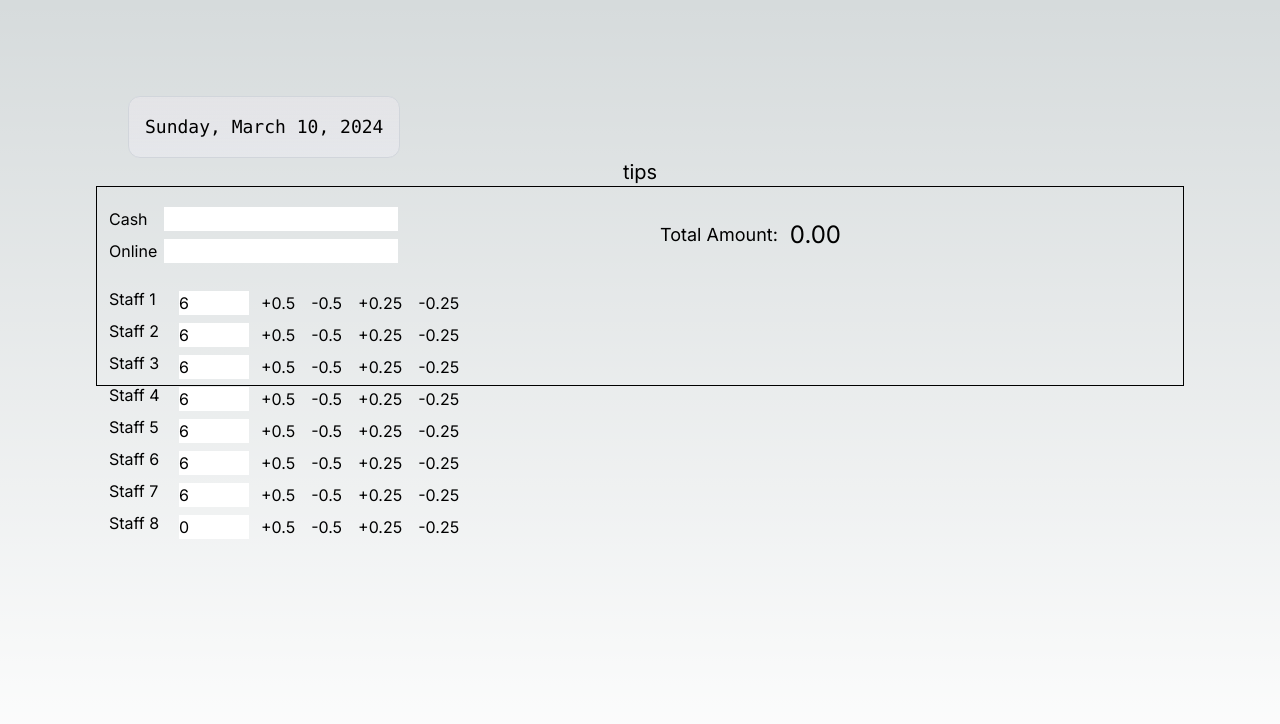
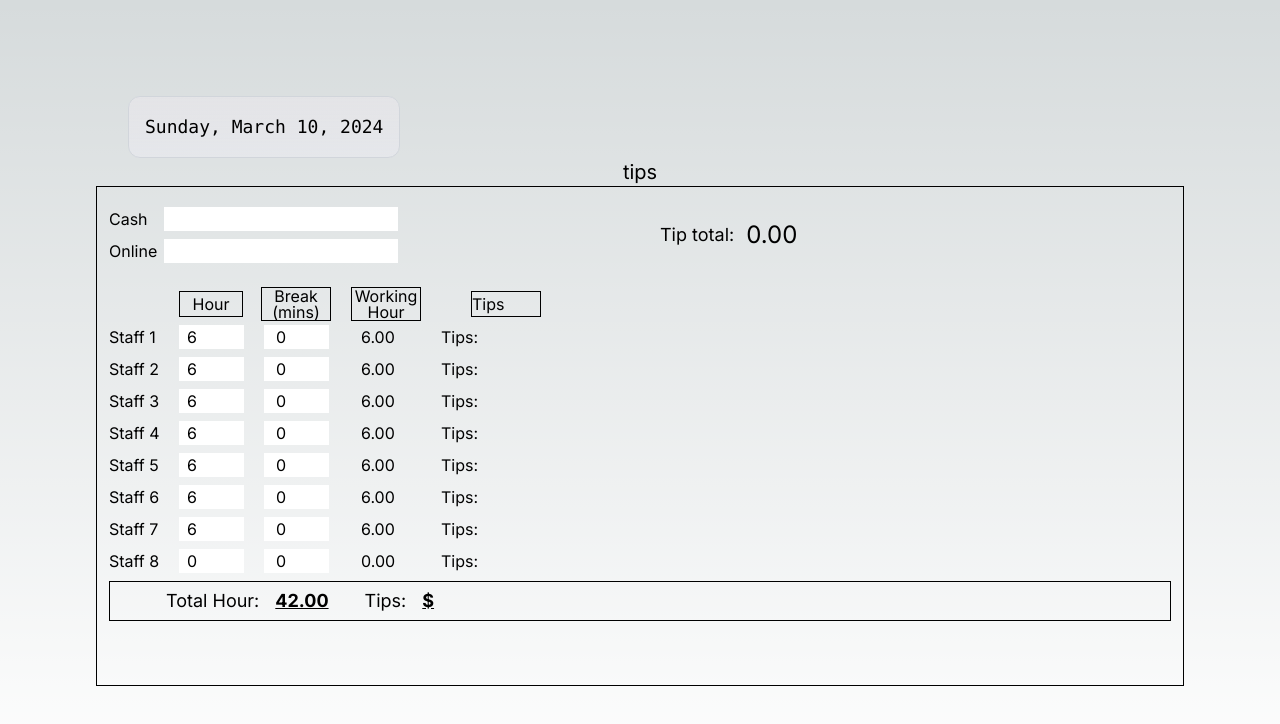
Before and after one commit to aya02200220/Platform7, a Next.js app: page / in a window 1280 px wide. Shown: the top 724 px of the page. Built offline with nearby package versions, Linux system fonts and the light colour scheme.

Commit message:
added calclating each staff hour, and total hour

```diff
--- a/app/components/Tips.jsx
+++ b/app/components/Tips.jsx
@@ -14,7 +14,7 @@ const Tips = () => {
   return (
     <>
       <div className="text-xl">tips</div>
-      <div className="border border-black h-[200px] w-full p-3 ">
+      <div className="border border-black h-[500px] w-full p-3 ">
         <div className="flex justify-center mt-2 ">
           <div className="w-1/2">
             <div className="flex mb-2">
@@ -32,7 +32,7 @@ const Tips = () => {
               {/* Onlineの金額を入力するフィールド */}
               <input
                 type="number"
-                step="0.01" // 小数点第2位まで入力可能に
+                step="0.10" // 小数点第2位まで入力可能に
                 value={onlineAmount === 0 ? "" : onlineAmount} // 入力が0の場合は空文字を表示
                 onChange={(e) => setOnlineAmount(parseFloat(e.target.value))}
               />
@@ -40,7 +40,7 @@ const Tips = () => {
           </div>
           {/* 合計金額を表示 */}
           <div className="flex items-center w-1/2">
-            <p className=" ml-5 text-lg">Total Amount:</p>
+            <p className=" ml-5 text-lg">Tip total:</p>
             <p className="ml-3 text-2xl">{calculateTotalAmount()}</p>
           </div>
         </div>
@@ -54,54 +54,60 @@ const Tips = () => {
 export default Tips;
 
 export const Staff = () => {
-  const [increment, setIncrement] = useState(0.25); // 増減する時間数
-
   // スタッフ情報の初期値を設定
   const initialStaffData = [
-    { name: "Staff 1", time: 6 },
-    { name: "Staff 2", time: 6 },
-    { name: "Staff 3", time: 6 },
-    { name: "Staff 4", time: 6 },
-    { name: "Staff 5", time: 6 },
-    { name: "Staff 6", time: 6 },
-    { name: "Staff 7", time: 6 },
-    { name: "Staff 8", time: 0 },
+    { name: "Staff 1", time: 6, break: 0 },
+    { name: "Staff 2", time: 6, break: 0 },
+    { name: "Staff 3", time: 6, break: 0 },
+    { name: "Staff 4", time: 6, break: 0 },
+    { name: "Staff 5", time: 6, break: 0 },
+    { name: "Staff 6", time: 6, break: 0 },
+    { name: "Staff 7", time: 6, break: 0 },
+    { name: "Staff 8", time: 0, break: 0 },
   ];
-
-  // スタッフの時間を増やす関数
-  const increaseTime = (index) => {
-    setStaffData((prevData) => {
-      const newData = [...prevData];
-      newData[index].time += increment;
-      return newData;
-    });
-  };
-
-  // スタッフの時間を減らす関数
-  const decreaseTime = (index) => {
-    setStaffData((prevData) => {
-      const newData = [...prevData];
-      if (newData[index].time - increment >= 0) {
-        newData[index].time -= increment;
-      }
-      return newData;
-    });
-  };
 
   // スタッフのデータを管理するState
   const [staffData, setStaffData] = useState(initialStaffData);
 
+  // 労働時間を計算する関数
+  const calculateWorkingHour = (staff) => {
+    const workingHour = staff.time - staff.break / 60; // breakを時間に変換して労働時間から引く
+    return workingHour.toFixed(2); // 労働時間を小数点第2位まで表示
+  };
+
+  // 合計労働時間を計算する関数
+  const calculateTotalWorkingHour = () => {
+    let totalWorkingHour = 0;
+    staffData.forEach((staff) => {
+      totalWorkingHour += staff.time - staff.break / 60;
+    });
+    return totalWorkingHour.toFixed(2); // 合計労働時間を小数点第2位まで表示
+  };
+
   return (
     <>
       <div className="mt-6">
+        <div className="flex items-center mb-1">
+          <p className=" w-[64px] ml-[70px] text-center border border-black">
+            Hour
+          </p>
+          <p className=" w-[70px] ml-[18px] leading-4 text-center break-words  border border-black">
+            Break (mins)
+          </p>
+          <p className=" w-[70px] ml-[20px] leading-4 text-center break-words border border-black">
+            Working Hour
+          </p>
+          <p className=" w-[70px] ml-[50px] border border-black">Tips</p>
+          <p></p>
+        </div>
         {staffData.map((staff, index) => (
           <div key={index}>
-            <div className="flex items-center">
-              <p className="pr-3 w-[70px] mb-2">{staff.name}</p>
+            <div className="flex items-center mb-2">
+              <p className="pr-3 w-[70px]">{staff.name}</p>
               <input
-                className="w-[70px]"
+                className="w-[65px] pl-2"
                 type="number"
-                step="0.01"
+                step="0.25"
                 value={staff.time}
                 onChange={(e) => {
                   const newValue = parseFloat(e.target.value);
@@ -112,77 +118,38 @@ export const Staff = () => {
                   });
                 }}
               />
-              <div className="ml-3 flex gap-4">
-                {/* 時間数を増減させるボタン */}
-
-                <button onClick={() => increaseTime(index, 0.5)}>+0.5</button>
-                <button onClick={() => decreaseTime(index, 0.5)}>-0.5</button>
-                <button onClick={() => increaseTime(index, 0.25)}>+0.25</button>
-                <button onClick={() => decreaseTime(index, 0.25)}>-0.25</button>
-              </div>
+              <input
+                className="w-[65px] pl-3 ml-5"
+                type="number"
+                step="10"
+                value={staff.break}
+                onChange={(e) => {
+                  const newValue = parseFloat(e.target.value);
+                  setStaffData((prevData) => {
+                    const newData = [...prevData];
+                    newData[index].break = newValue;
+                    return newData;
+                  });
+                }}
+              />
+              <p className="pl-8 w-[100px]">{calculateWorkingHour(staff)}</p>
+              <p className="pl-3 w-[70px]">Tips:</p>
             </div>
           </div>
         ))}
+        <div className="flex items-center h-[40px] pl-14 border border-black">
+          <p className="text-[18px]">
+            Total Hour:
+            <span className="text-lg font-bold pl-4 pr-1 underline">
+              {calculateTotalWorkingHour()}
+            </span>
+          </p>
+          <p className="pl-8 text-[18px]">
+            Tips:
+            <span className="text-lg font-bold pl-4 pr-1 underline">$</span>
+          </p>
+        </div>
       </div>
     </>
   );
 };
-
-// export const Staff = () => {
-//   const [staff1, setStaff1] = useState(6);
-//   const [staff2, setStaff2] = useState(0);
-//   const [staff3, setStaff3] = useState(0);
-//   const [staff4, setStaff4] = useState(0);
-//   const [staff5, setStaff5] = useState(0);
-//   const [staff6, setStaff6] = useState(0);
-//   const [staff7, setStaff7] = useState(0);
-//   const [staff8, setStaff8] = useState(0);
-
-//   const [increment, setIncrement] = useState(0.25); // 増減する時間数
-
-//   // 働いた時間数を増やす関数
-//   const increaseTime = () => {
-//     setStaff1((prevTime) => prevTime + increment);
-//   };
-
-//   // 働いた時間数を減らす関数
-//   const decreaseTime = () => {
-//     if (staff1 - increment >= 0) {
-//       setStaff1((prevTime) => prevTime - increment);
-//     }
-//   };
-//   return (
-//     <>
-//       <div className="mt-6">
-//         <div>
-//           <div className="flex">
-//             <p className="pr-3">Staff 1</p>
-//             <input
-//               className="w-[70px]"
-//               type="number"
-//               step="0.01" // 小数点第2位まで入力可能に
-//               value={staff1 === 0 ? "" : staff1} // 入力が0の場合は空文字を表示
-//               onChange={(e) => setStaff1(parseFloat(e.target.value))}
-//             />
-//             <div className="ml-3">
-//               {/* 時間数を増減させるボタン */}
-
-//               <button onClick={() => setStaff1((prevTime) => prevTime + 0.5)}>
-//                 +0.5
-//               </button>
-//               <button onClick={() => setStaff1((prevTime) => prevTime - 0.5)}>
-//                 -0.5
-//               </button>
-//               <button onClick={() => setStaff1((prevTime) => prevTime + 0.25)}>
-//                 +0.25
-//               </button>
-//               <button onClick={() => setStaff1((prevTime) => prevTime - 0.25)}>
-//                 -0.25
-//               </button>
-//             </div>
-//           </div>
-//         </div>
-//       </div>
-//     </>
-//   );
-// };
```
